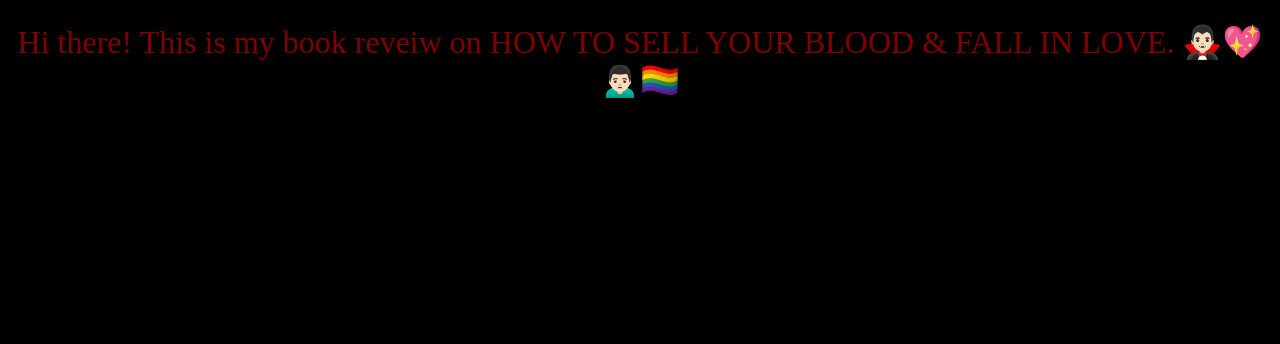
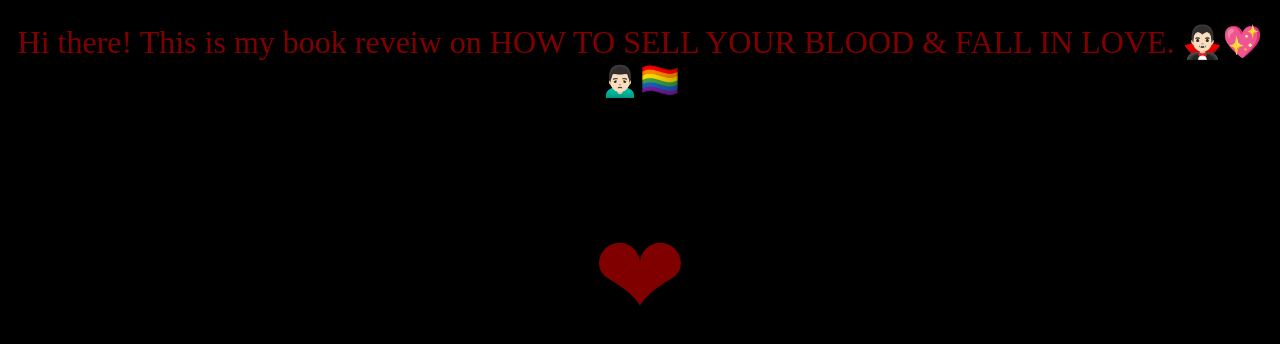
Before and after one commit to Subject3393/Hello-world, a plain HTML site: page index.html in a window 1280 px wide. Shown: the part 102-446 px from the top of the page. Drawn offline with Linux system fonts and the light colour scheme.

Commit message:
Update index.html

```diff
--- a/index.html
+++ b/index.html
@@ -11,7 +11,7 @@
 <body style="background-color:Black;">
 <h1 style="color:Maroon; font-size:400%;">Book Reveiw</h1>
 <p style="color:Maroon; font-size:200%;">Hi there! This is my book reveiw on HOW TO SELL YOUR BLOOD & FALL IN LOVE. 🧛🏻‍♂️💖🙍🏻‍♂️🏳‍🌈 </p>
-<P style="font-size:700%;">❤</P>
+<P style="color:Maroon; font-size:700%;">❤</P>
 </body>
 
 
```
